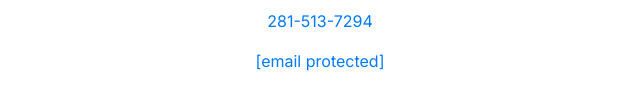
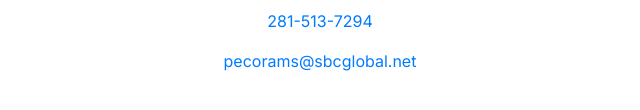
Before and after one commit to drake-pate/drake-pate.github.io, a plain HTML site: page index.html in a window 1280 px wide. Shown: the part 334-444 px from the top of the page, 320-960 px from the left. Drawn offline with nearby package versions, Linux system fonts and the light colour scheme.

Commit message:
Update index.html

```diff
--- a/index.html
+++ b/index.html
@@ -1,3 +1,4 @@
+
 <!DOCTYPE html>
 <html>
 <head>
@@ -55,7 +56,7 @@
           <div class="card-body">
             <h5 class="card-title">Contact Mark Pecora</h5>
             <p class="card-text"><a href="tel:2815137294">281-513-7294</a></p>
-            <p class="card-text"><a href="/cdn-cgi/l/email-protection#a2d2c7c1cdd0c3cfd1e2d1c0c1c5cecdc0c3ce8cc1cdcf"><span class="__cf_email__" data-cfemail="e9998c8a869b88849aa99a8b8a8e85868b888a">[email&#160;protected]</span></a></p>
+            <p class="card-text"><a href="mailto:pecorams@sbcglobal.net"><span>pecorams@sbcglobal.net</span></a></p>
           </div>
         </div>
       </div>
```
